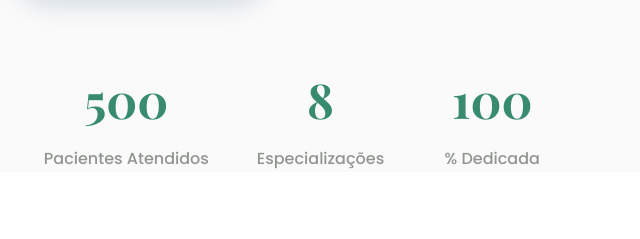
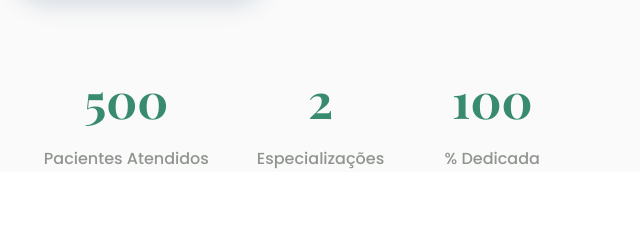
Before and after one commit to GleybsonRaylan/Dra_Vitoria, a plain HTML site: page index.html in a window 1280 px wide. Shown: the part 311-550 px from the top of the page, 342-982 px from the left. Drawn offline with nearby package versions, Linux system fonts and the light colour scheme.

Commit message:
Ajustando

```diff
--- a/index.html
+++ b/index.html
@@ -153,7 +153,7 @@
             <div class="stat-label">Pacientes Atendidos</div>
           </div>
           <div class="stat-item">
-            <div class="stat-number" data-count="8">0</div>
+            <div class="stat-number" data-count="2">0</div>
             <div class="stat-label">Especializações</div>
           </div>
           <div class="stat-item">
```
